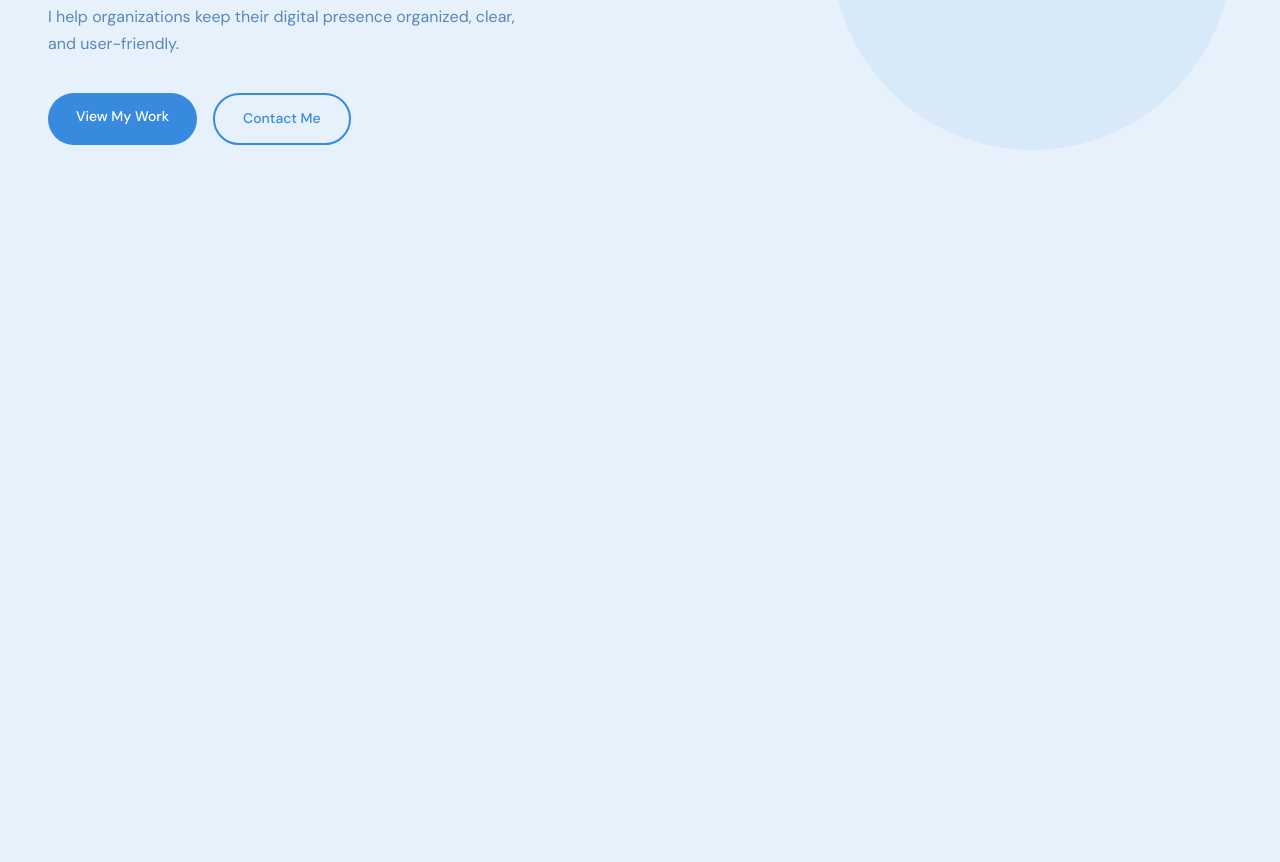
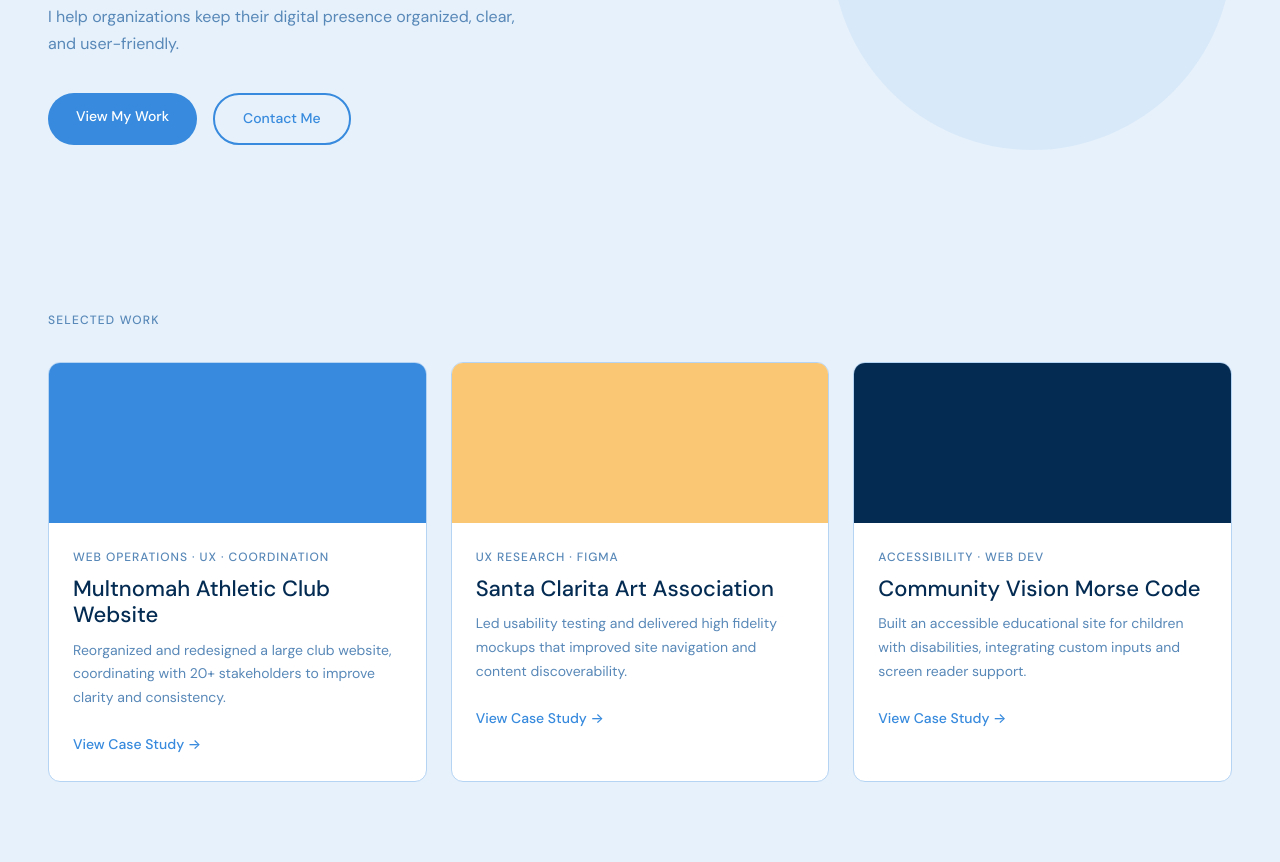
Before and after one commit to meremarcinko/meremarcinko.github.io, a plain HTML site: page index.html in a window 1280 px wide. Shown: the part 394-1256 px from the top of the page. Before the commit the page ends 800 px from the top, so only its background shows below. Drawn offline with Linux system fonts and the light colour scheme.

Commit message:
add project cards to homepage

```diff
--- a/index.html
+++ b/index.html
@@ -33,5 +33,39 @@
             <div class="hero-visual">
             </div>
         </section>
+        <section class="work" id="work">
+            <div class="work-header">
+                <p class="section-label">Selected Work</p>
+            </div>
+            <div class="work-grid">
+                <div class="project-card">
+                    <div class="card-image blue-card"></div>
+                    <div class="card-body">
+                        <p class="card-type">Web Operations · UX · Coordination</p>
+                        <h3 class="card-title">Multnomah Athletic Club Website</h3>
+                        <p class="card-desc">Reorganized and redesigned a large club website, coordinating with 20+ stakeholders to improve clarity and consistency.</p>
+                        <a href="work/mac-operations.html" class="card-link">View Case Study →</a>
+                    </div>
+                </div>
+                <div class="project-card">
+                    <div class="card-image yellow-card"></div>
+                    <div class="card-body">
+                        <p class="card-type">UX Research · Figma</p>
+                        <h3 class="card-title">Santa Clarita Art Association</h3>
+                        <p class="card-desc">Led usability testing and delivered high fidelity mockups that improved site navigation and content discoverability.</p>
+                        <a href="work/santa-clarita.html" class="card-link">View Case Study →</a>
+                    </div>
+                </div>
+                <div class="project-card">
+                    <div class="card-image navy-card"></div>
+                    <div class="card-body">
+                        <p class="card-type">Accessibility · Web Dev</p>
+                        <h3 class="card-title">Community Vision Morse Code</h3>
+                        <p class="card-desc">Built an accessible educational site for children with disabilities, integrating custom inputs and screen reader support.</p>
+                        <a href="work/morse-code.html" class="card-link">View Case Study →</a>
+                    </div>
+                </div>
+            </div>
+        </section>
     </body>
 </html>
--- a/style.css
+++ b/style.css
@@ -178,3 +178,91 @@
     border-radius: 50%;
     opacity: 0.3;
 }
+
+/* Work Section */
+.work {
+    padding: 80px 48px;
+}
+
+.section-label {
+    font-size: var(--font-size-label);
+    font-weight: var(--font-weight-medium);
+    text-transform: uppercase;
+    letter-spacing: 0.1em;
+    color: var(--color-text-muted);
+    margin-bottom: 32px;
+}
+
+.work-grid {
+    display: grid;
+    grid-template-columns: repeat(3, 1fr);
+    gap: 24px;
+}
+
+.project-card {
+    background-color: var(--color-surface);
+    border-radius: 12px;
+    border: 1px solid var(--color-border);
+    overflow: hidden;
+    transition: transform 0.2s, box-shadow 0.2s;
+}
+
+.project-card:hover {
+    transform: translateY(-4px);
+    box-shadow: 0 12px 32px rgba(4, 44, 83, 0.1);
+}
+
+.card-image {
+    height: 160px;
+}
+
+.blue-card {
+    background-color: var(--color-blue);
+}
+
+.yellow-card {
+    background-color: var(--color-yellow);
+}
+
+.navy-card {
+    background-color: var(--color-navy);
+}
+
+.card-body {
+    padding: 24px;
+}
+
+.card-type {
+    font-size: var(--font-size-label);
+    font-weight: var(--font-weight-medium);
+    text-transform: uppercase;
+    letter-spacing: 0.08em;
+    color: var(--color-text-muted);
+    margin-bottom: 8px;
+}
+
+.card-title {
+    font-size: var(--font-size-h3);
+    font-weight: var(--font-weight-medium);
+    color: var(--color-navy);
+    margin-bottom: 10px;
+    line-height: var(--line-height-heading);
+}
+
+.card-desc {
+    font-size: var(--font-size-small);
+    color: var(--color-text-muted);
+    line-height: var(--line-height-body);
+    margin-bottom: 20px;
+}
+
+.card-link {
+    font-size: var(--font-size-small);
+    font-weight: var(--font-weight-medium);
+    color: var(--color-blue);
+    text-decoration: none;
+}
+
+.card-link:hover {
+    color: var(--color-navy);
+}
```
